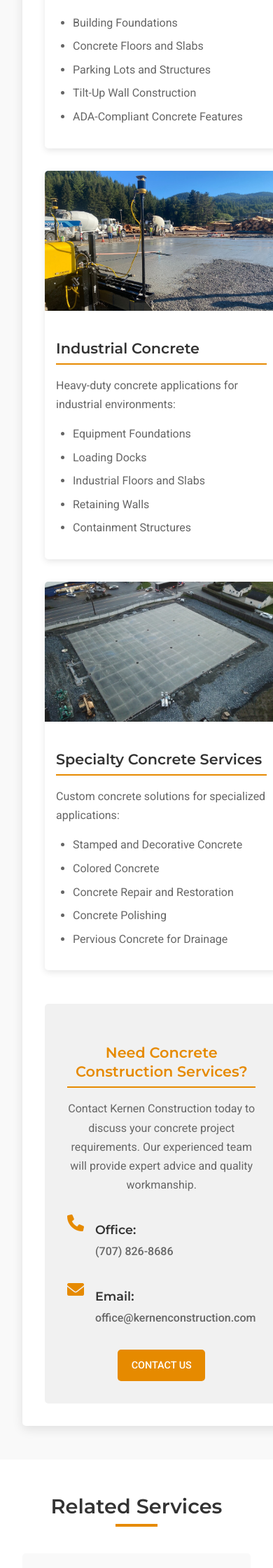
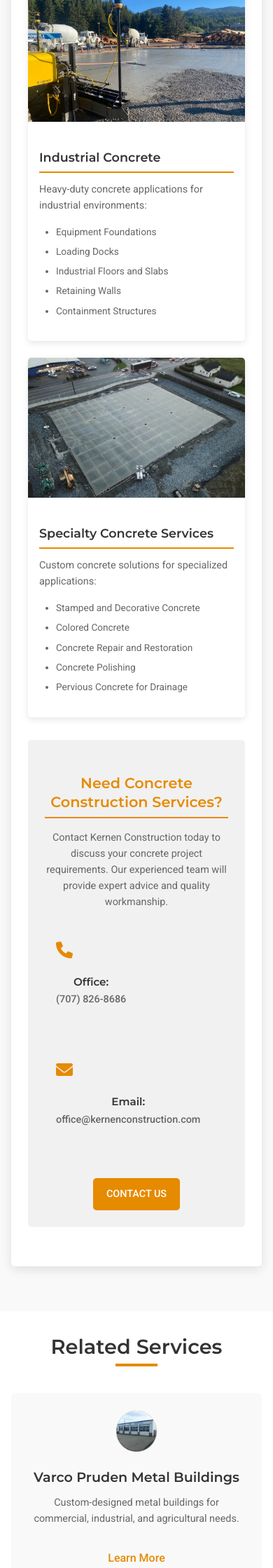
Before and after one commit to timothyjjcrow/Kernen-Construction, a PHP site: page /services/concrete-construction.html in a window 390 px wide; the page is wider, and only the part inside the window is pictured. Shown: the part 2000-4240 px from the top of that part at 70% size. Run offline with PHP 8.4, Linux system fonts and the light colour scheme.

Commit message:
Fix mobile responsiveness for small screens - Reduced container padding on mobile devices (2rem -> 1.5rem -> 1rem -> 0.75rem) - Enhanced service page mobile layout with proper spacing and font sizes - Added specific styles for iPhone SE and similar small devices (375px breakpoint) - Improved header layout and logo sizing for small screens - Optimized text sizes and spacing for better readability on mobile - Fixed service page elements to fit properly on small screens - Enhanced mobile menu positioning and sizing - Improved button and content sizing for touch interaction - Added comprehensive mobile breakpoints for all screen sizes

```diff
--- a/css/service-page.css
+++ b/css/service-page.css
@@ -541,28 +541,59 @@
 @media (max-width: 576px) {
   .page-banner {
     height: 200px;
+    margin-top: 60px;
+  }
+
+  .page-title {
+    font-size: 1.5rem;
+    margin-bottom: 0.5rem;
+  }
+
+  .breadcrumb {
+    font-size: 0.85rem;
+  }
+
+  .service-content {
+    padding: 2rem 0;
+  }
+
+  .service-main {
+    padding: 1.5rem;
+    margin-bottom: 2rem;
+  }
+
+  .service-main h2 {
+    font-size: 1.6rem;
+    margin-bottom: 1rem;
   }
 
   .service-main h3 {
-    font-size: 1.3rem;
+    font-size: 1.2rem;
+    margin-top: 1.5rem;
+    margin-bottom: 1rem;
   }
 
   .service-main h4 {
-    font-size: 1.1rem;
+    font-size: 1rem;
+    margin-top: 1rem;
+    margin-bottom: 0.75rem;
+  }
+
+  .service-main p {
+    font-size: 0.95rem;
+    margin-bottom: 1rem;
+    line-height: 1.6;
   }
 
   .service-main > ul {
-    padding: 0.8rem 1rem;
+    padding: 0.75rem 1rem;
+    margin: 1rem 0;
   }
 
   .service-main > ul li {
-    font-size: 0.9rem;
-    margin-bottom: 0.5rem;
-  }
-
-  .service-content,
-  .related-services {
-    padding: 3rem 0;
+    font-size: 0.85rem;
+    margin-bottom: 0.4rem;
+    margin-left: 0.5rem;
   }
 
   .service-sidebar {
@@ -571,7 +602,26 @@
 
   .sidebar-widget {
     width: 100%;
-    margin-bottom: 1.5rem;
+    margin-bottom: 1rem;
+    padding: 1rem;
+  }
+
+  .sidebar-widget h3 {
+    font-size: 1.1rem;
+    margin-bottom: 1rem;
+  }
+
+  .service-menu a {
+    font-size: 0.9rem;
+    padding: 0.6rem 0.8rem;
+  }
+
+  .contact-item {
+    margin-bottom: 0.75rem;
+  }
+
+  .contact-item p {
+    font-size: 0.85rem;
   }
 
   /* Ensure contact widget appears below service menu widget */
@@ -584,14 +634,153 @@
   }
 
   .service-icon-large img {
-    height: 100px;
+    height: 80px;
   }
 
-  .service-main h2 {
-    font-size: 1.8rem;
+  .product-grid {
+    gap: 1.5rem;
+    margin: 2rem 0;
+  }
+
+  .product-card {
+    min-width: 280px;
+    max-width: 100%;
   }
 
   .product-info {
     padding: 1rem;
   }
+
+  .product-info h3 {
+    font-size: 1.1rem;
+    margin-bottom: 0.75rem;
+  }
+
+  .product-info p {
+    font-size: 0.9rem;
+    margin-bottom: 1rem;
+  }
+
+  .product-info ul li {
+    font-size: 0.85rem;
+    margin-bottom: 0.4rem;
+  }
+
+  .cta-box {
+    padding: 1.5rem;
+    margin: 2rem 0;
+  }
+
+  .cta-box h3 {
+    font-size: 1.3rem;
+    margin-bottom: 1rem;
+  }
+
+  .cta-box p {
+    font-size: 0.9rem;
+    margin-bottom: 1.5rem;
+  }
+
+  .cta-contacts {
+    grid-template-columns: 1fr;
+    gap: 1rem;
+  }
+
+  .cta-contact-item {
+    flex-direction: column;
+    text-align: center;
+    padding: 1rem;
+  }
+
+  .cta-contact-item i {
+    margin-bottom: 0.5rem;
+    margin-right: 0;
+  }
+
+  .cta-contact-item h4 {
+    font-size: 0.95rem;
+    margin-bottom: 0.25rem;
+  }
+
+  .cta-contact-item p {
+    font-size: 0.9rem;
+  }
+
+  .related-services {
+    padding: 2rem 0;
+  }
+
+  .related-services-grid {
+    grid-template-columns: 1fr;
+    gap: 1.5rem;
+  }
+
+  .related-service-card {
+    padding: 1.5rem;
+  }
+
+  .related-service-card h3 {
+    font-size: 1.2rem;
+    margin-bottom: 0.75rem;
+  }
+
+  .related-service-card p {
+    font-size: 0.9rem;
+    margin-bottom: 1rem;
+  }
+
+  .related-service-icon img {
+    height: 60px;
+  }
 }
+
+/* Extra small screens (iPhone SE and similar) */
+@media (max-width: 375px) {
+  .page-banner {
+    height: 180px;
+  }
+
+  .page-title {
+    font-size: 1.3rem;
+  }
+
+  .service-main {
+    padding: 1rem;
+  }
+
+  .service-main h2 {
+    font-size: 1.4rem;
+  }
+
+  .service-main h3 {
+    font-size: 1.1rem;
+  }
+
+  .service-main p {
+    font-size: 0.9rem;
+  }
+
+  .sidebar-widget {
+    padding: 0.75rem;
+  }
+
+  .product-card {
+    min-width: 260px;
+  }
+
+  .product-info {
+    padding: 0.75rem;
+  }
+
+  .cta-box {
+    padding: 1rem;
+  }
+
+  .cta-contact-item {
+    padding: 0.75rem;
+  }
+
+  .related-service-card {
+    padding: 1rem;
+  }
+}
--- a/css/styles.css
+++ b/css/styles.css
@@ -835,6 +835,10 @@ footer {
     height: 14px;
     margin: 0 8px;
   }
+
+  .container {
+    padding: 0 1.5rem;
+  }
 }
 
 @media (max-width: 576px) {
@@ -899,6 +903,72 @@ footer {
 
   .about-content h2 {
     font-size: 1.6rem;
+  }
+
+  .container {
+    padding: 0 1rem;
+  }
+}
+
+@media (max-width: 375px) {
+  .container {
+    padding: 0 0.75rem;
+  }
+
+  header .container {
+    padding: 0.4rem 0.75rem;
+  }
+
+  .logo img {
+    height: 40px;
+  }
+
+  .mobile-menu {
+    top: 60px;
+    padding: 0.75rem;
+  }
+
+  .mobile-menu a {
+    padding: 0.6rem 0.75rem;
+    font-size: 0.95rem;
+  }
+
+  .slide-content {
+    padding: 0.75rem;
+    bottom: 60px;
+  }
+
+  .slide-content h1 {
+    font-size: 1.6rem;
+    margin-bottom: 0.75rem;
+  }
+
+  .slide-content p {
+    font-size: 0.9rem;
+    margin-bottom: 1rem;
+  }
+
+  .btn {
+    padding: 0.6rem 1rem;
+    font-size: 0.85rem;
+  }
+
+  .welcome-text h2,
+  .section-title,
+  .cta-content h2 {
+    font-size: 1.6rem;
+  }
+
+  .service-card {
+    padding: 1rem;
+  }
+
+  .service-card h3 {
+    font-size: 1.1rem;
+  }
+
+  .footer-logo img {
+    height: 80px;
   }
 }
 
```
